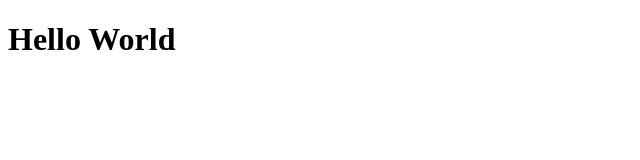
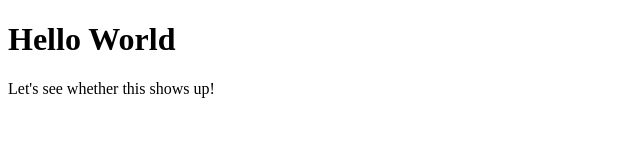
Before and after one commit to KatMachine/KatMachine.github.io, a plain HTML site: page index.html in a window 1280 px wide. Shown: the whole page, without its empty margins (0-640 px from the left). Drawn offline with Linux system fonts and the light colour scheme.

Commit message:
update test

```diff
--- a/index.html
+++ b/index.html
@@ -2,6 +2,7 @@
 <html>
     <body>
         <h1>Hello World</h1>
+        <p>Let's see whether this shows up!</p>
     </body>
 
 </html>
```
